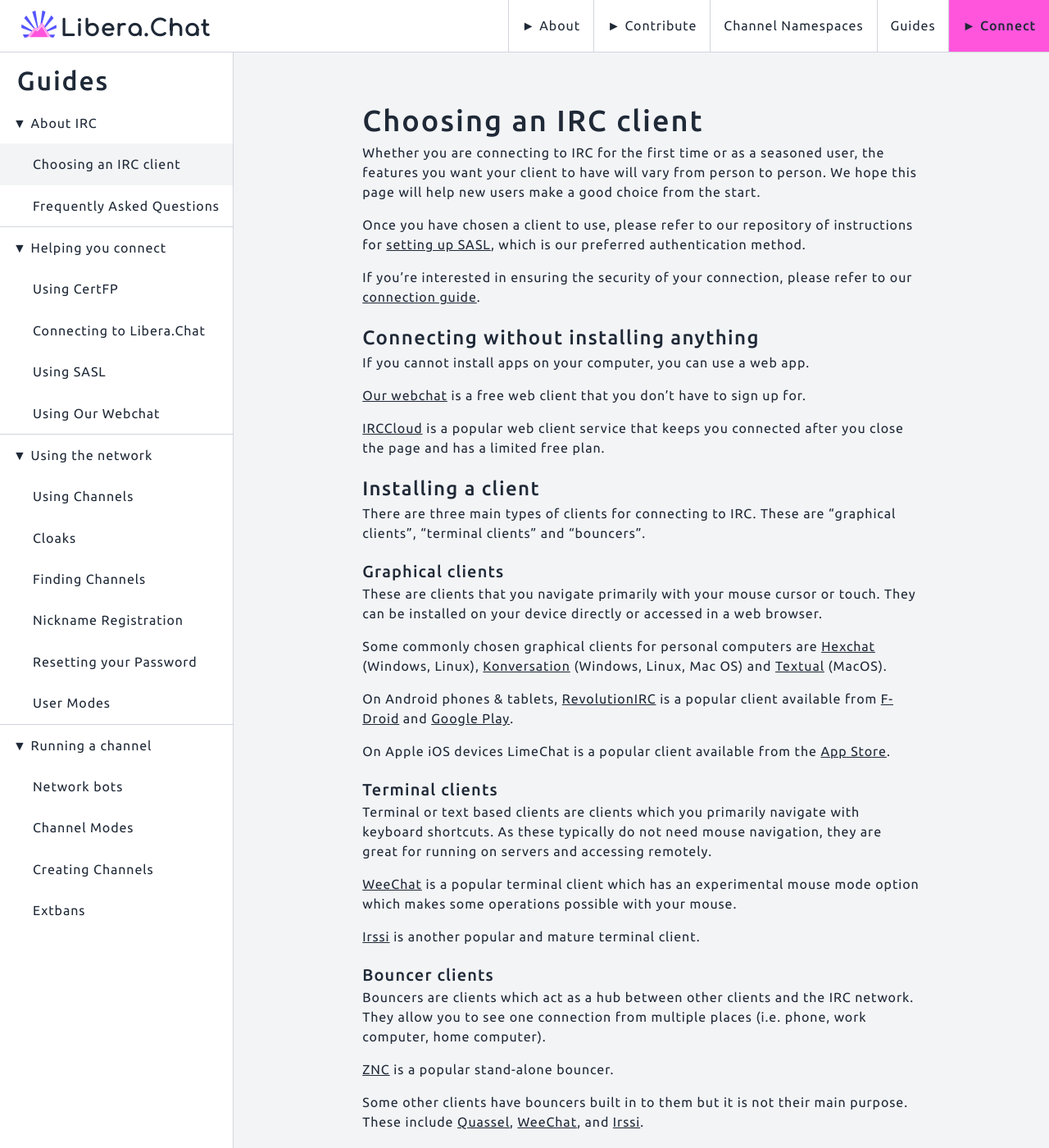
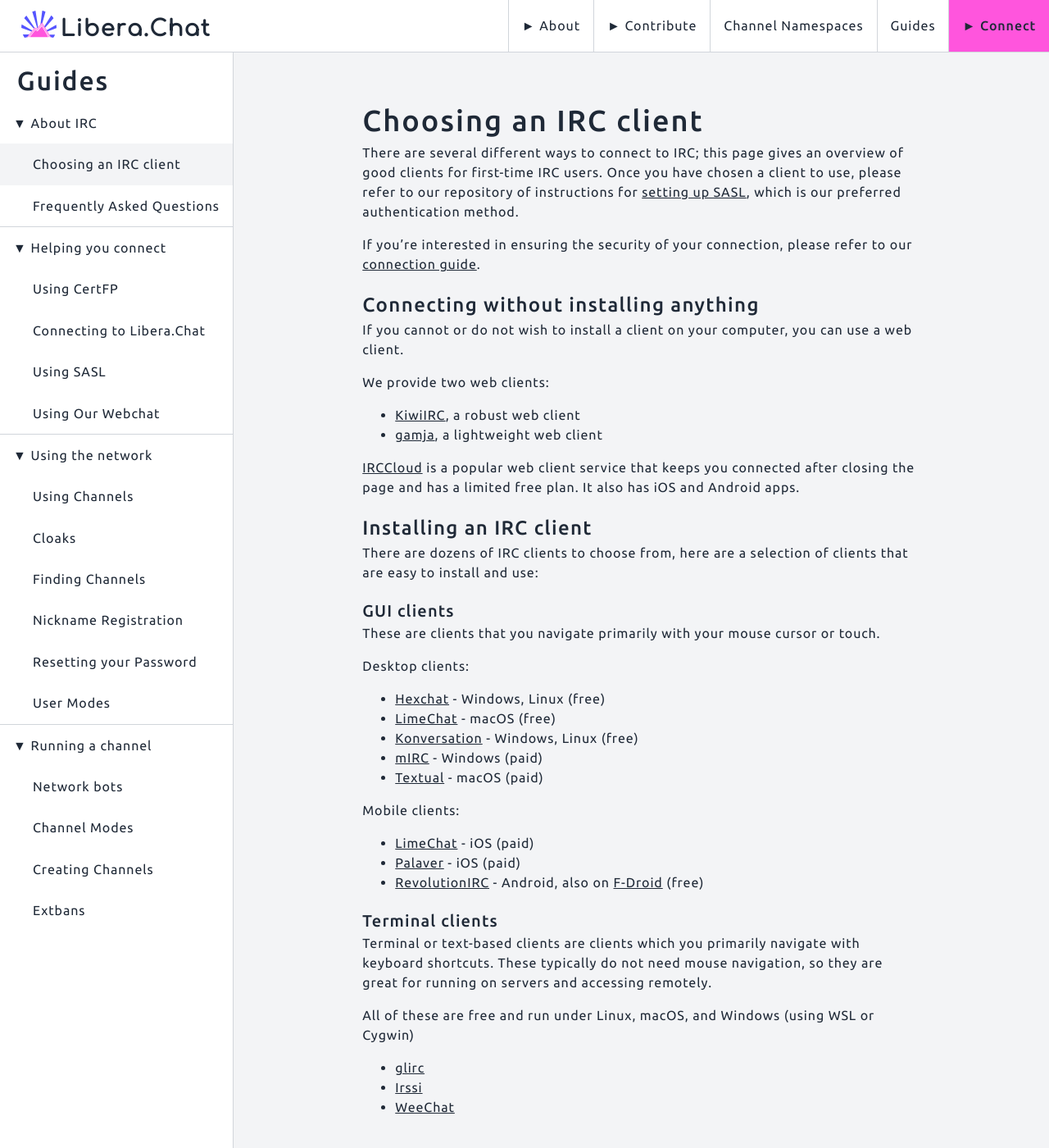
Before and after one commit to Libera-Chat/libera-chat.github.io, a Jekyll site: the page built from content/_guides/clients.md, in a window 1280 px wide and 1400 px high. Shown: the whole window at 82% size. Built offline with Jekyll 4.4.1, drawn with Linux system fonts in a browser that asks for light colours.

Commit message:
Redo clients page to focus on first-time users

```diff
--- a/content/_guides/clients.md
+++ b/content/_guides/clients.md
@@ -3,10 +3,8 @@
 category: about-irc
 ---
 
-Whether you are connecting to IRC for the first time or as a seasoned user,
-the features you want your client to have will vary from person to person.
-We hope this page will help new users make a good choice from the start.
-
+There are several different ways to connect to IRC; this page gives
+an overview of good clients for first-time IRC users.
 Once you have chosen a client to use, please refer to our repository of
 instructions for [setting up SASL](/guides/sasl), which is our preferred
 authentication method.
@@ -16,57 +14,46 @@
 
 ## Connecting without installing anything
 
-If you cannot install apps on your computer, you can use a web app.
+If you cannot or do not wish to install a client on your computer, you can use
+a web client.
 
-[Our webchat](https://web.libera.chat) is a free web client that you don't
-have to sign up for.
+We provide two web clients:
+* [KiwiIRC](https://web.libera.chat), a robust web client
+* [gamja](https://web.libera.chat/gamja), a lightweight web client
 
 [IRCCloud](https://irccloud.com) is a popular web client service that keeps
-you connected after you close the page and has a limited free plan.
+you connected after closing the page and has a limited free plan. It also
+has iOS and Android apps.
 
-## Installing a client
+## Installing an IRC client
 
-There are three main types of clients for connecting to IRC. These are
-"graphical clients", "terminal clients" and "bouncers".
+There are dozens of IRC clients to choose from, here are a selection of
+clients that are easy to install and use:
 
-### Graphical clients
+### GUI clients
 
 These are clients that you navigate primarily with your mouse cursor or touch.
-They can be installed on your device directly or accessed in a web browser.
 
-Some commonly chosen graphical clients for personal computers are
-[Hexchat](https://hexchat.github.io/) (Windows, Linux),
-[Konversation](https://konversation.kde.org/) (Windows, Linux, Mac OS) and
-[Textual](https://www.codeux.com/textual/) (MacOS).
+Desktop clients:
+* [Hexchat](https://hexchat.github.io/) - Windows, Linux (free)
+* [LimeChat](http://limechat.net/mac/) - macOS (free)
+* [Konversation](https://konversation.kde.org/) - Windows, Linux (free)
+* [mIRC](http://www.mirc.com/) - Windows (paid)
+* [Textual](https://www.codeux.com/textual/) - macOS (paid)
 
-On Android phones & tablets,
-[RevolutionIRC](https://github.com/MCMrARM/revolution-irc) is a popular client
-available from [F-Droid](https://f-droid.org/packages/io.mrarm.irc/) and
-[Google Play](https://play.google.com/store/apps/details?id=io.mrarm.irc).
-
-On Apple iOS devices LimeChat is a popular client available from the
-[App Store](https://apps.apple.com/app/limechat-irc-client/id298766460).
+Mobile clients:
+* [LimeChat](https://apps.apple.com/app/limechat-irc-client/id298766460) - iOS (paid)
+* [Palaver](https://apps.apple.com/us/app/palaver/id538073623) - iOS (paid)
+* [RevolutionIRC](https://play.google.com/store/apps/details?id=io.mrarm.irc) - Android, also on [F-Droid](https://f-droid.org/packages/io.mrarm.irc/) (free)
 
 ### Terminal clients
 
-Terminal or text based clients are clients which you primarily navigate with
-keyboard shortcuts. As these typically do not need mouse navigation, they are
+Terminal or text-based clients are clients which you primarily navigate with
+keyboard shortcuts. These typically do not need mouse navigation, so they are
 great for running on servers and accessing remotely.
 
-[WeeChat](https://weechat.org/) is a popular terminal client which has an
-experimental mouse mode option which makes some operations possible with your
-mouse.
+All of these are free and run under Linux, macOS, and Windows (using WSL or Cygwin)
 
-[Irssi](https://irssi.org/) is another popular and mature terminal client.
-
-### Bouncer clients
-
-Bouncers are clients which act as a hub between other clients and the IRC
-network. They allow you to see one connection from multiple places
-(i.e. phone, work computer, home computer).
-
-[ZNC](https://znc.in) is a popular stand-alone bouncer.
-
-Some other clients have bouncers built in to them but it is not their main
-purpose. These include [Quassel](https://quassel-irc.org/),
-[WeeChat](https://weechat.org/), and [Irssi](https://irssi.org/).
+* [glirc](https://hackage.haskell.org/package/glirc)
+* [Irssi](https://irssi.org/)
+* [WeeChat](https://weechat.org/)
```
